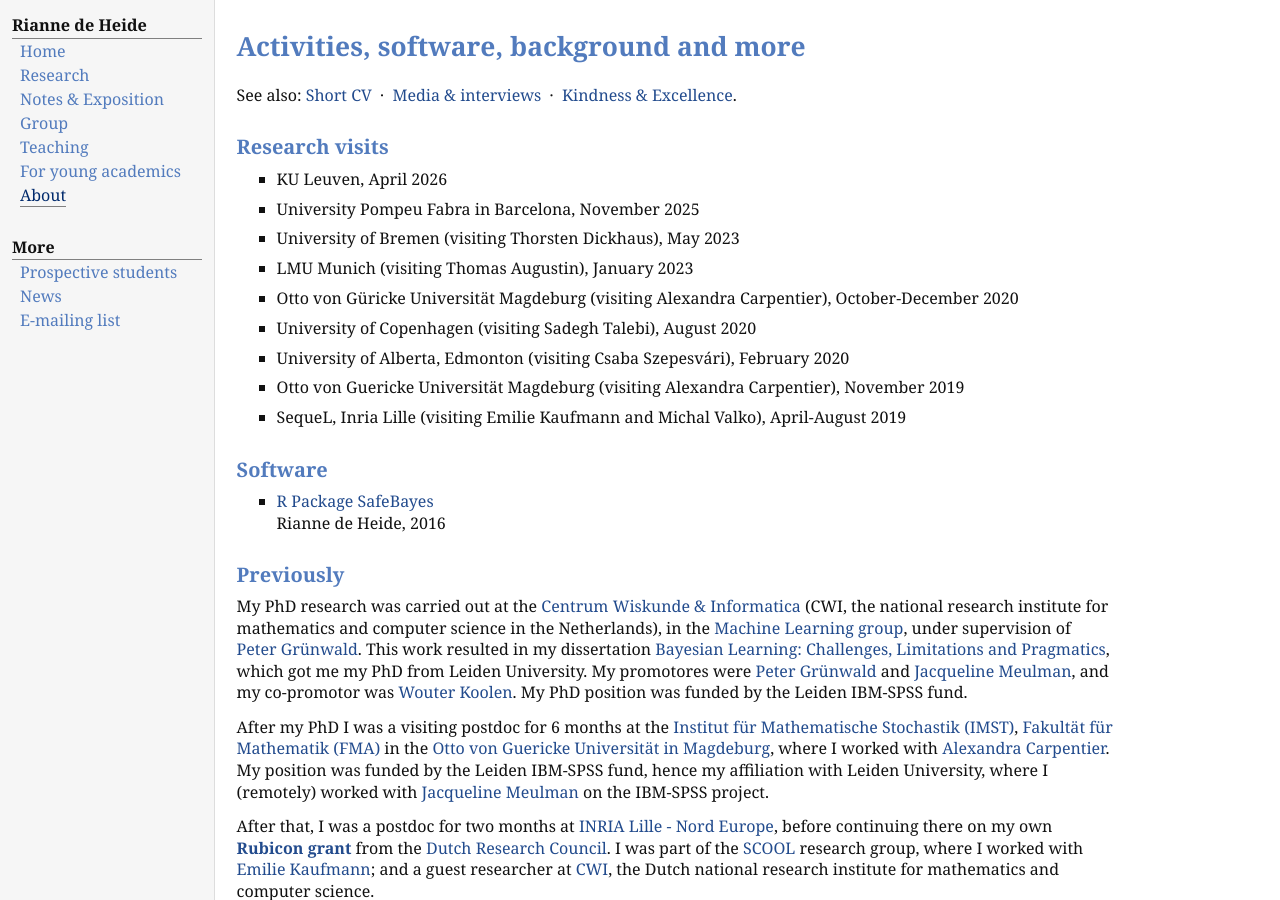
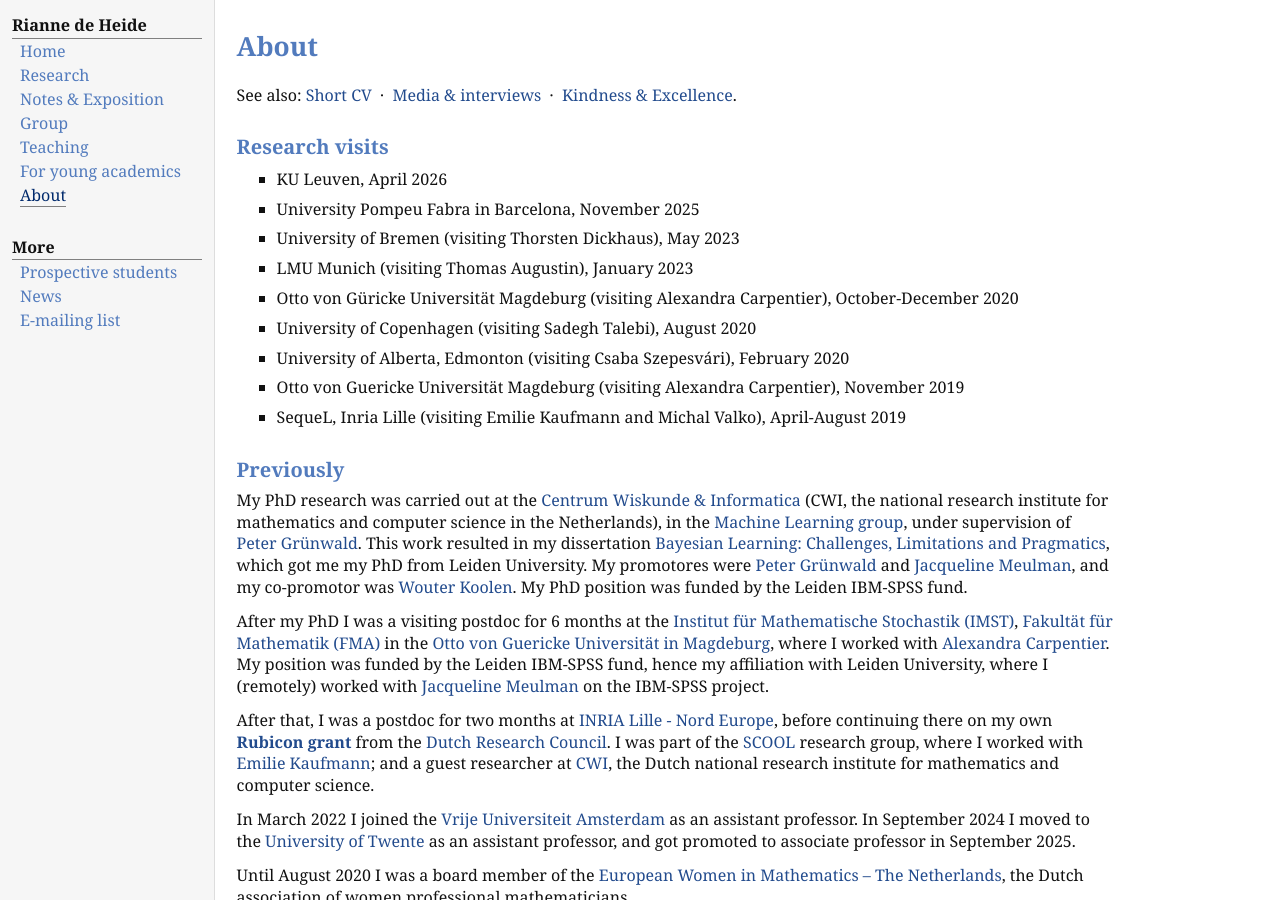
Before and after one commit to RianneDeHeide/website-redesign-preview, a Jekyll site: the page built from about.html, in a window 1280 px wide and 900 px high. Built offline with Jekyll 4.4.1, drawn with Linux system fonts in a browser that asks for light colours.

Commit message:
software update

```diff
--- a/_includes/about-content.html
+++ b/_includes/about-content.html
@@ -1,5 +1,5 @@
 <div id="toptitle">
-<h1>Activities, software, background and more</h1>
+<h1>About</h1>
 </div>
 <p>See also: <a href="{{ '/short-cv.html' | relative_url }}">Short CV</a> &nbsp;·&nbsp; <a href="{{ '/media.html' | relative_url }}">Media &amp; interviews</a> &nbsp;·&nbsp; <a href="https://sites.google.com/view/kindness-and-excellence" target="_blank">Kindness &amp; Excellence</a>.</p>
 <h2>Research visits</h2>
@@ -23,12 +23,6 @@
 <li><p>SequeL, Inria Lille (visiting Emilie Kaufmann and Michal Valko), April-August 2019</p>
 </li>
 </ul>
-<h2>Software</h2>
-<ul>
-<li><p><a href="https://CRAN.R-project.org/package=SafeBayes" target="_blank">R Package SafeBayes</a> <br/>
-Rianne de Heide, 2016</p>
-</li>
-</ul>
 <h2>Previously</h2>
 <p>My PhD research was carried out at the <a href="https://www.cwi.nl" target="_blank">Centrum Wiskunde &amp; Informatica</a> (CWI, the national research institute for mathematics and computer science in the Netherlands), in the <a href="https://www.cwi.nl/research/groups/machine-learning" target="_blank">Machine Learning group</a>, under supervision of <a href="http://www.grunwald.nl" target="_blank">Peter Grünwald</a>. This work resulted in my dissertation <a href="https://hdl.handle.net/1887/3134738" target="_blank">Bayesian Learning: Challenges, Limitations and Pragmatics</a>, which got me my PhD from Leiden University. My promotores were <a href="http://www.grunwald.nl" target="_blank">Peter Grünwald</a> and <a href="https://nl.wikipedia.org/wiki/Jacqueline_Meulman" target="_blank">Jacqueline Meulman</a>, and my co-promotor was <a href="http://wouterkoolen.info" target="_blank">Wouter Koolen</a>. My PhD position was funded by the Leiden IBM-SPSS fund.<br/></p>
 <p>After my PhD I was a visiting postdoc for 6 months at the <a href="https://www.math.ovgu.de/Institute/IMST.html" target="_blank">Institut für Mathematische Stochastik (IMST)</a>,  <a href="https://www.math.ovgu.de" target="_blank">Fakultät für Mathematik (FMA)</a> in the <a href="https://www.ovgu.de" target="_blank">Otto von Guericke Universität in Magdeburg</a>, where I worked with <a href="https://sites.google.com/site/alexandracarpentierresearch/home" target="_blank">Alexandra Carpentier</a>. My position was funded by the Leiden IBM-SPSS fund, hence my affiliation with Leiden University, where I (remotely) worked with <a href="https://www.math.leidenuniv.nl/~jmeulman/" target="_blank">Jacqueline Meulman</a> on the IBM-SPSS project. <br/></p>
--- a/about.html
+++ b/about.html
@@ -1,6 +1,6 @@
 ---
 layout: default
-title: "Activities, software, background and more"
+title: "About"
 nav: "about"
 ---
 {% include about-content.html %}
--- a/activities.html
+++ b/activities.html
@@ -1,6 +1,6 @@
 ---
 layout: default
-title: "Activities, software, background and more"
+title: "About"
 nav: "about"
 ---
 {% include about-content.html %}
--- a/research.html
+++ b/research.html
@@ -20,3 +20,9 @@ nav: "research"
   {% endfor %}
 </ul>
 {% endfor %}
+
+<h2 id="software">Software</h2>
+<ul class="publication-list">
+<li><p><a href="https://CRAN.R-project.org/package=SafeBayes" target="_blank"><b>R package SafeBayes</b></a><br/>
+Rianne de Heide, 2016</p></li>
+</ul>
```
